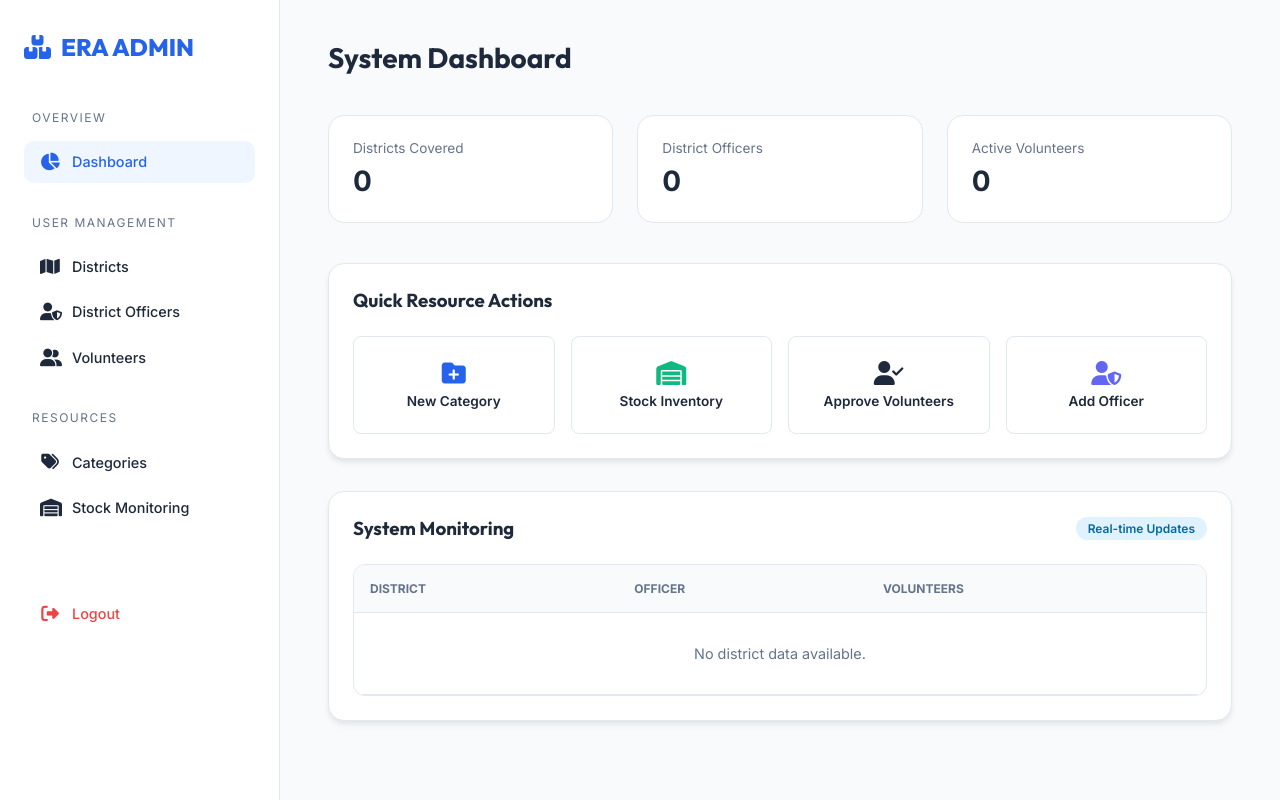
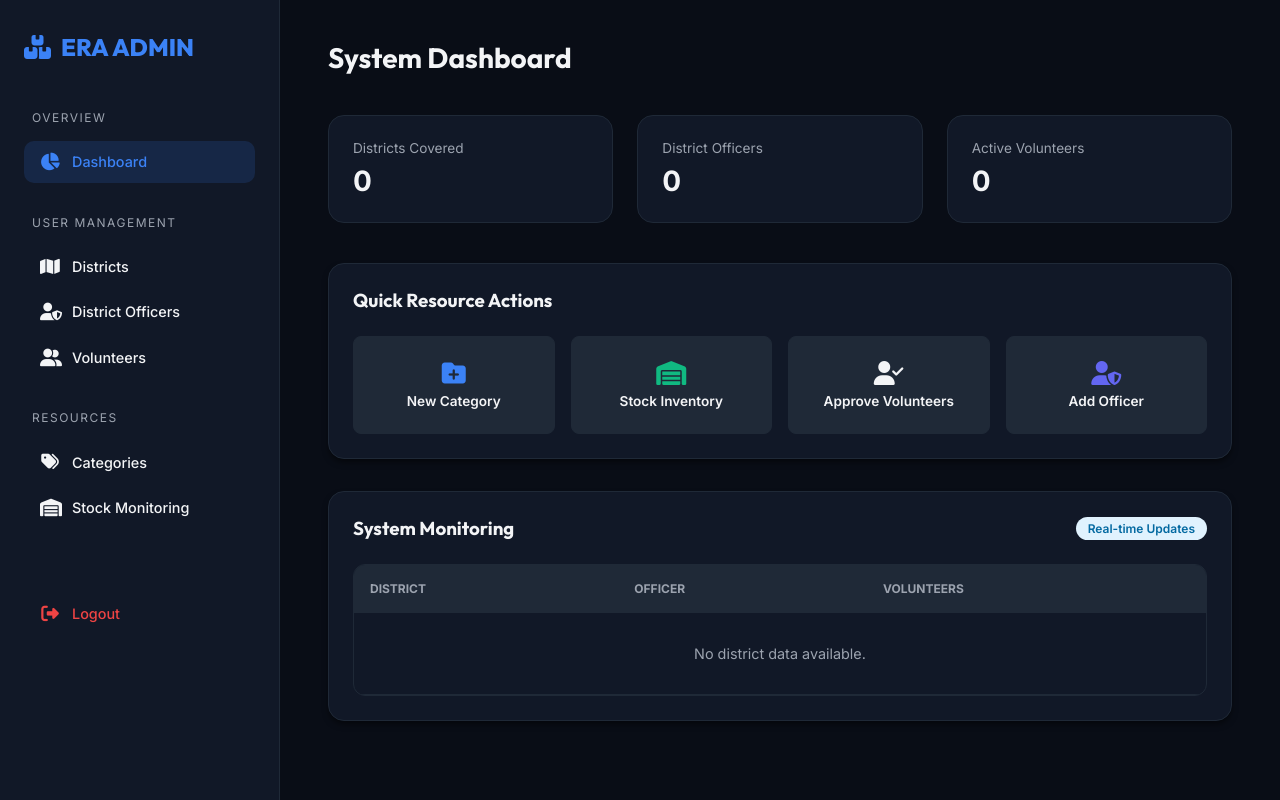
Before and after one commit to VishnuSuresh0204/Resource-Allocation-System-, a Django app: page /admin_home/ in a window 1280 px wide. Run offline with Django 5.2, Linux system fonts and the light colour scheme; data that the repository does not hold is empty.

Commit message:
style: Implement premium glassmorphic dark mode theme across all layouts

```diff
--- a/templates/ADMIN/commen.html
+++ b/templates/ADMIN/commen.html
@@ -8,15 +8,15 @@
     <link rel="stylesheet" href="https://cdnjs.cloudflare.com/ajax/libs/font-awesome/6.4.0/css/all.min.css">
     <style>
         :root {
-            --primary: #2563eb;
-            --primary-light: #eff6ff;
-            --secondary: #64748b;
-            --bg: #f8fafc;
-            --sidebar: #ffffff;
-            --text-main: #1e293b;
-            --text-muted: #64748b;
-            --border: #e2e8f0;
-            --shadow: 0 4px 6px -1px rgb(0 0 0 / 0.1);
+            --primary: #3b82f6;
+            --primary-light: rgba(59, 130, 246, 0.15);
+            --secondary: #94a3b8;
+            --bg: #090d16;
+            --sidebar: #111827;
+            --text-main: #f3f4f6;
+            --text-muted: #9ca3af;
+            --border: #1f2937;
+            --shadow: 0 4px 6px -1px rgba(0, 0, 0, 0.5);
         }
 
         * { margin: 0; padding: 0; box-sizing: border-box; }
@@ -93,7 +93,7 @@
         .page-header h1 { font-family: 'Outfit', sans-serif; font-size: 1.75rem; }
 
         .card {
-            background: #ffffff;
+            background: var(--sidebar);
             border-radius: 16px;
             border: 1px solid var(--border);
             padding: 1.5rem;
@@ -108,7 +108,7 @@
         }
 
         .stat-card {
-            background: #ffffff;
+            background: var(--sidebar);
             padding: 1.5rem;
             border-radius: 16px;
             border: 1px solid var(--border);
@@ -121,9 +121,9 @@
         .stat-value { font-size: 1.75rem; font-weight: 800; color: var(--text-main); }
 
         /* Tables */
-        .table-container { background: white; border-radius: 12px; border: 1px solid var(--border); overflow: hidden; }
+        .table-container { background: var(--sidebar); border-radius: 12px; border: 1px solid var(--border); overflow: hidden; }
         table { width: 100%; border-collapse: collapse; }
-        th { background: #f8fafc; padding: 1rem; text-align: left; font-size: 0.75rem; text-transform: uppercase; color: var(--text-muted); border-bottom: 1px solid var(--border); }
+        th { background: #1f2937; padding: 1rem; text-align: left; font-size: 0.75rem; text-transform: uppercase; color: var(--text-muted); border-bottom: 1px solid var(--border); }
         td { padding: 1rem; border-bottom: 1px solid var(--border); font-size: 0.9rem; }
 
         .btn {
@@ -140,7 +140,7 @@
         }
 
         .btn-primary { background: var(--primary); color: white; }
-        .btn-outline { border: 1px solid var(--border); color: var(--text-main); background: white; }
+        .btn-outline { border: 1px solid var(--border); color: var(--text-main); background: #1f2937; }
         .btn-danger { background: #fee2e2; color: #dc2626; }
 
         .badge { padding: 0.25rem 0.75rem; border-radius: 9999px; font-size: 0.75rem; font-weight: 600; }
--- a/templates/index.html
+++ b/templates/index.html
@@ -183,7 +183,7 @@
             </div>
         </div>
         <div class="hero-image">
-            <img src="/media/era_hero_light_1778870302492.png" alt="Resource Management Center">
+            <img src="/media/era_hero_dark.png" alt="Resource Management Center">
         </div>
     </div>
 </section>
```
Also changed, not shown: templates/CITIZEN/commen.html (+10 -10 lines), templates/STAFF/commen.html (+11 -11 lines), templates/VOLUNTEER/commen.html (+9 -9 lines), templates/base.html (+15 -13 lines), media/era_hero_dark.png (added).
